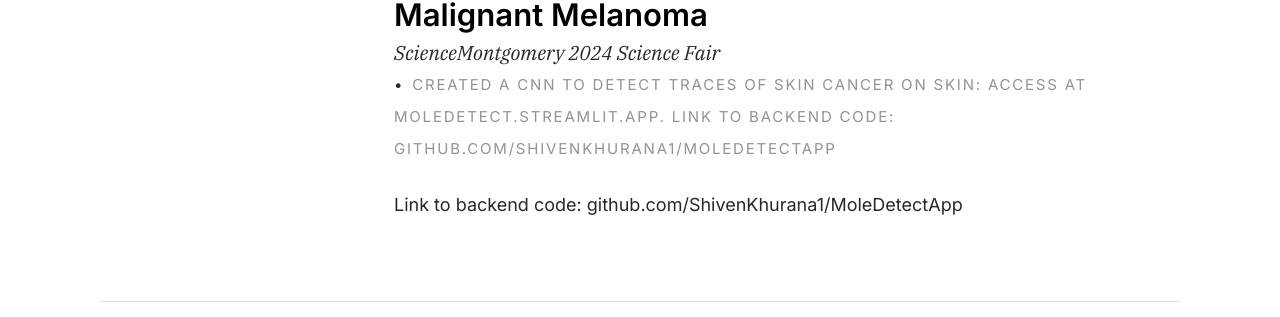
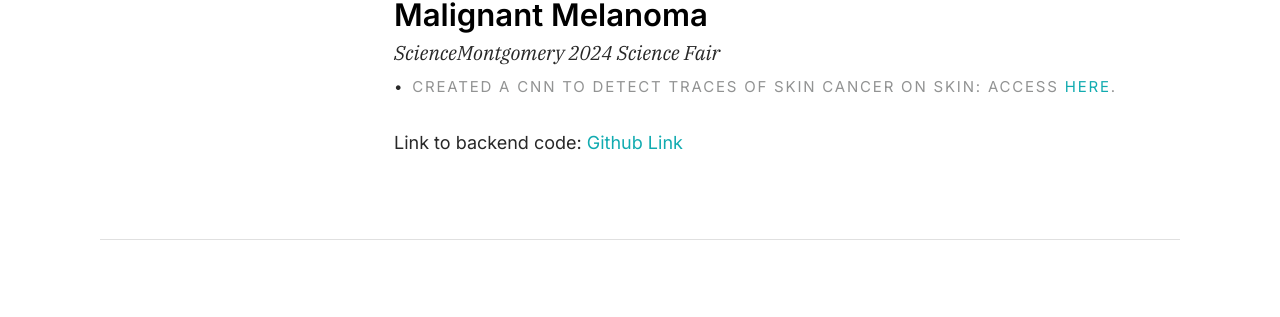
Before and after one commit to ShivenKhurana1/ShivenKhurana1.github.io, a plain HTML site: page index.html in a window 1280 px wide. Shown: the part 2317-2634 px from the top of the page. Drawn offline with Linux system fonts and the light colour scheme.

Commit message:
Update index.html

```diff
--- a/index.html
+++ b/index.html
@@ -184,15 +184,14 @@
                         <p class="resume-block__header-meta">
                             <span>ScienceMontgomery 2024 Science Fair</span>
                             <span class="resume-block__header-date">
-                                Created a CNN to detect traces of skin cancer on skin: access at moledetect.streamlit.app.
-                                Link to backend code: github.com/ShivenKhurana1/MoleDetectApp
+                                Created a CNN to detect traces of skin cancer on skin: access <a href="https://moledetect.streamlit.app">here</a>.
                             </span>
                         </p>
                     </div>
 
 
                     <p>
-                   Link to backend code: github.com/ShivenKhurana1/MoleDetectApp
+                   Link to backend code: <a href="https://github.com/ShivenKhurana1/MoleDetectApp">Github Link</a>
 
                     </p>
 
```
